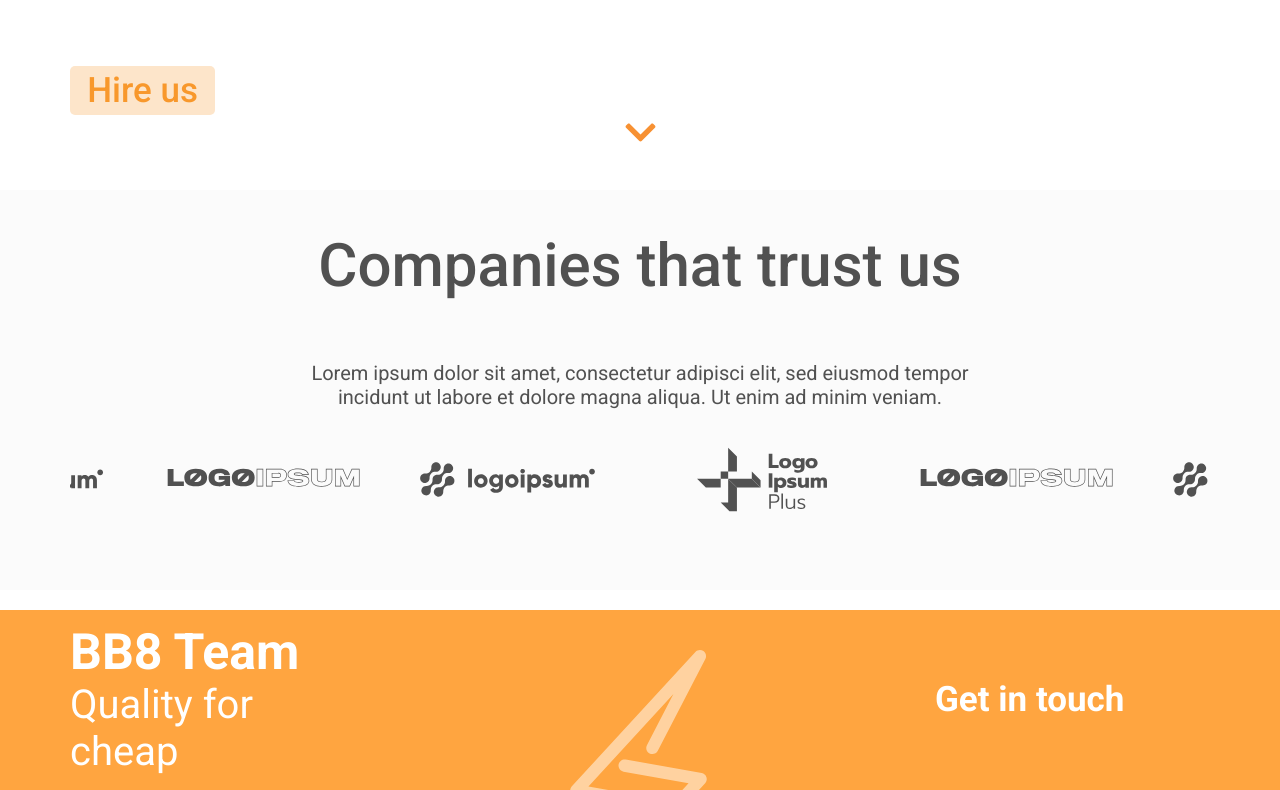
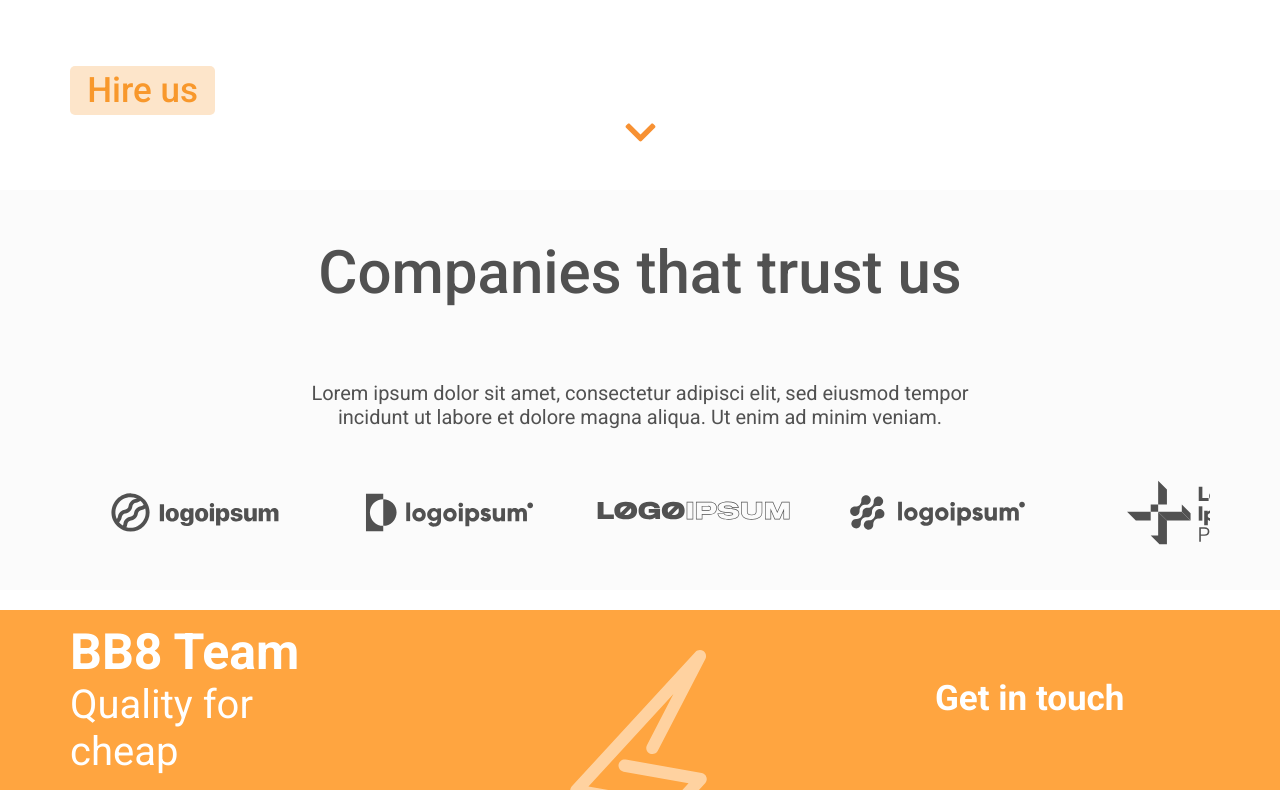
Before and after one commit to nortongoncalves/bb8team, a React (Create React App) app: page / in a window 1280 px wide. Shown: the part 676-1466 px from the top of the page. Built offline with nearby package versions, Linux system fonts and the light colour scheme.

Commit message:
fix carousel

```diff
--- a/src/presentation/components/Carousel/styles.ts
+++ b/src/presentation/components/Carousel/styles.ts
@@ -4,13 +4,11 @@ export const Container = styled.div`
   display: flex;
   flex-direction: row;
   align-items: center;
-  justify-content: center;
+  justify-content: flex-start;
   gap: 1.5rem;
   overflow: hidden;
   overflow-x: scroll;
-  margin-bottom: 4rem;
 
-  /*
   ::-webkit-scrollbar-track {
     display: none;
   }
@@ -20,5 +18,4 @@ export const Container = styled.div`
   ::-webkit-scrollbar-thumb {
     display: none;
   }
-  */
 `;
--- a/src/presentation/pages/dashboard/components/Companies/index.tsx
+++ b/src/presentation/pages/dashboard/components/Companies/index.tsx
@@ -1,6 +1,12 @@
 import React from 'react';
 import { Container } from '../../styles';
-import { Background, ItemCarousel, Description, Title } from './styles';
+import {
+  Background,
+  ItemCarousel,
+  Description,
+  Title,
+  Content,
+} from './styles';
 import logoipsum1 from '../../../../../assets/logoipsum.svg';
 import logoipsum2 from '../../../../../assets/logoipsum2.svg';
 import logoipsum3 from '../../../../../assets/logoipsum3.svg';
@@ -12,6 +18,7 @@ export function Companies(): JSX.Element {
   return (
     <Background>
       <Container>
+        <Content>
           <Title>Companies that trust us</Title>
           <Description>
             Lorem ipsum dolor sit amet, consectetur adipisci elit, sed eiusmod
@@ -28,6 +35,7 @@ export function Companies(): JSX.Element {
             <ItemCarousel src={logoipsum4} alt="item4" />
             <ItemCarousel src={logoipsum5} alt="item5" />
           </Carousel>
+        </Content>
       </Container>
     </Background>
   );
--- a/src/presentation/pages/dashboard/components/Companies/styles.ts
+++ b/src/presentation/pages/dashboard/components/Companies/styles.ts
@@ -11,6 +11,18 @@ export const Background = styled.div`
   margin: 2rem 0;
   background-color: ${(props: ThemeProps<colorsParams>) =>
     props.theme.companiesBackgroundColor};
+`;
+
+export const Content = styled.div`
+  display: flex;
+  flex: 1;
+  min-height: 40rem;
+  justify-content: space-around;
+  flex-direction: column;
+
+  @media only screen and (max-width: 425px) {
+    min-height: 30rem;
+  }
 `;
 
 export const Title = styled.h1`
```
Lines whose indentation alone changed are shown as unchanged.
